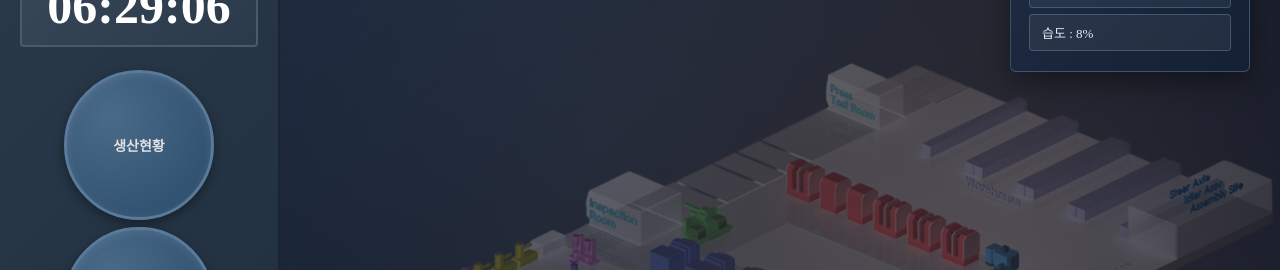
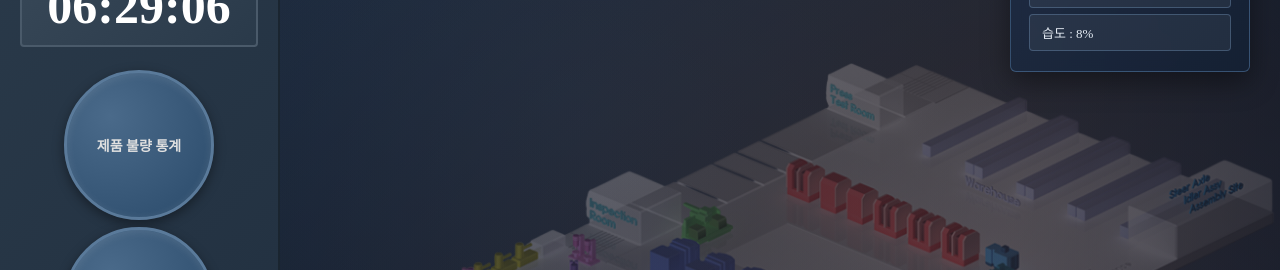
Before and after one commit to betterproject-dev/spider_front, a React (Vite) app: page /monitor in a window 1280 px wide. Shown: the part 175-445 px from the top of the page. Built offline with nearby package versions, Linux system fonts and the light colour scheme; no server answers.

Commit message:
중간 저장

```diff
--- a/src/App.css
+++ b/src/App.css
@@ -40,6 +40,6 @@ a {
 
 .app-main {
   flex: 1;
-  display: flex;
+  /* display: flex;  */
   overflow: hidden;
 }
--- a/src/features/DashboardMachine/pages/DashboardMachine.jsx
+++ b/src/features/DashboardMachine/pages/DashboardMachine.jsx
@@ -22,9 +22,6 @@ const DashboardMachine = ({ realTimeData }) => {
             </div>
           )} */}
           <CurrentSensors realTimeData={realTimeData} />
-          <div>
-            <p onClick={() => goTo('/items/defect')}>제품 불량 그래프</p>
-          </div>
         </div>
       </div>
     </>
--- a/src/features/MonitoringMain/pages/MonitoringMain.jsx
+++ b/src/features/MonitoringMain/pages/MonitoringMain.jsx
@@ -63,7 +63,9 @@ const MonitoringMain = () => {
               <p className="time">{time}</p>
             </div>
             <div className="main_button_list">
-              <div className="main_btn">생산현황</div>
+              <div className="main_btn" onClick={() => goTo('/items/defect')}>
+                제품 불량 통계
+              </div>
               <div className="main_btn">생산현황</div>
               <div className="main_btn">생산현황</div>
             </div>
```
